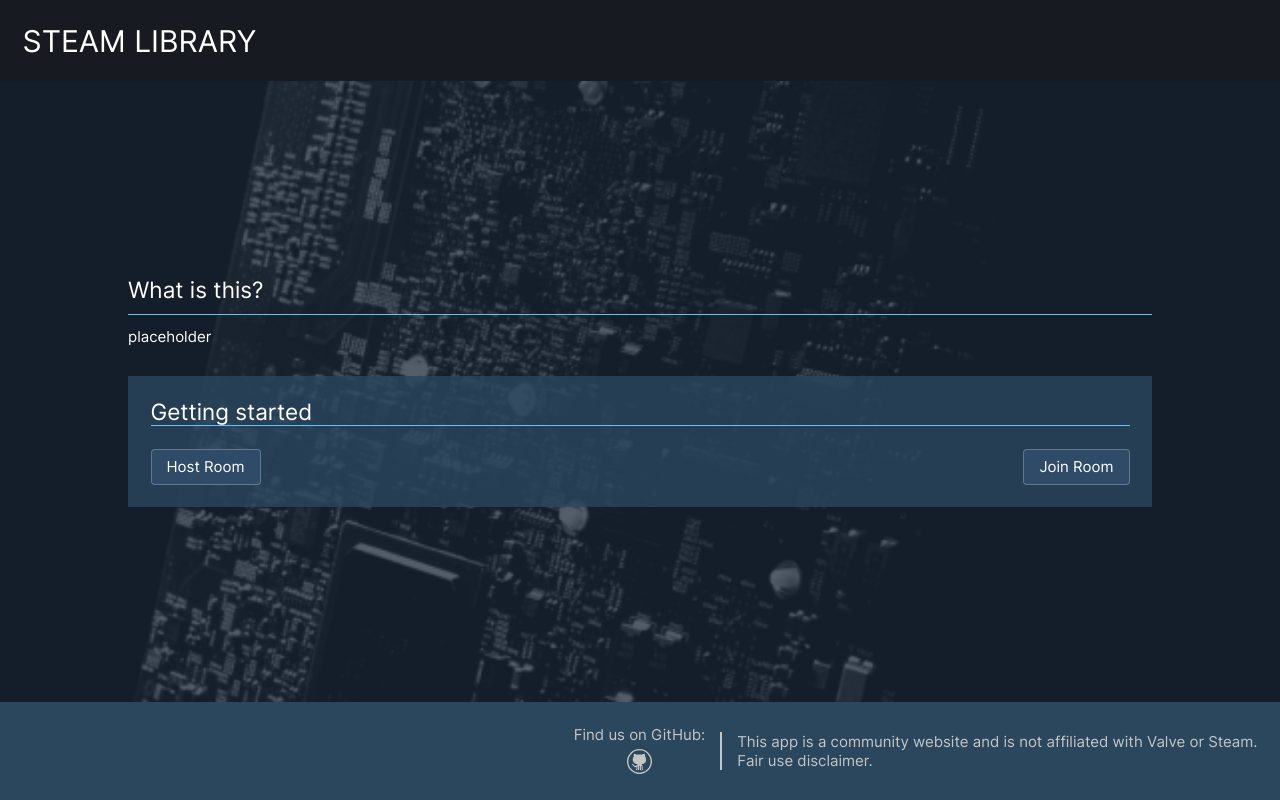
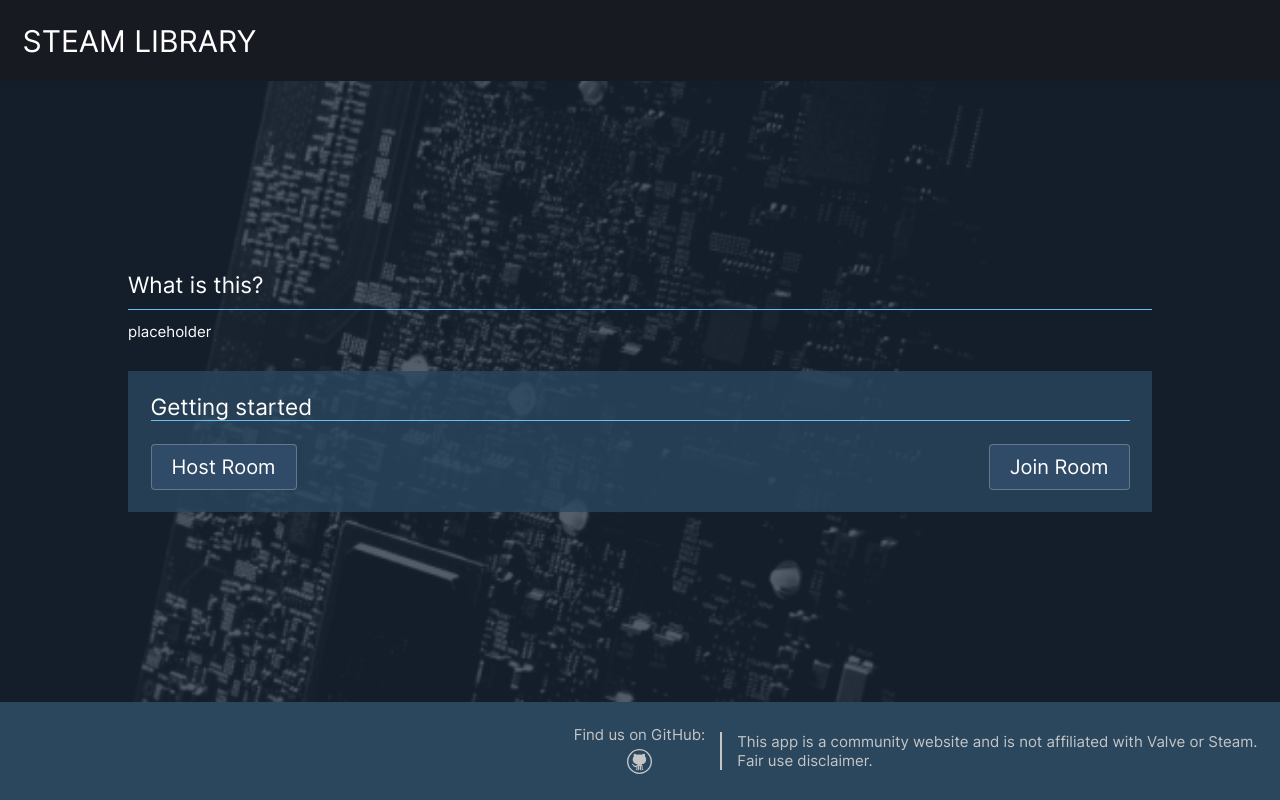
Before and after one commit to TobyLynas/SteamLibraryCompare, a React (Create React App) app in the folder client/: page / in a window 1280 px wide. Built offline with nearby package versions, Linux system fonts and the light colour scheme.

Commit message:
Add button component size variants

```diff
--- a/client/src/components/Button.tsx
+++ b/client/src/components/Button.tsx
@@ -3,12 +3,18 @@ import styles from "../styles/Button.module.css";
 
 interface ButtonProps {
     text: string;
+    variant?: string;
     onClick?: (ev: React.MouseEvent<HTMLButtonElement>) => void;
 }
 
 const Button = (props: ButtonProps) => {
+    let classNames = styles.button;
+    if (props.variant) {
+        classNames += ` ${styles[props.variant]}`;
+    }
+
     return (
-        <button className={styles.button} onClick={props.onClick}>
+        <button className={classNames} onClick={props.onClick}>
             {props.text}
         </button>
     );
--- a/client/src/pages/index.tsx
+++ b/client/src/pages/index.tsx
@@ -13,9 +13,9 @@ const Index = () => (
                 <h2 className={styles.gettingStarted}>Getting started</h2>
                 <div className={styles.alignmentBox}>
                     <Link to="/auth">
-                        <Button text="Host Room" />
+                        <Button text="Host Room" variant="large" />
                     </Link>
-                    <Button text="Join Room" />
+                    <Button text="Join Room" variant="large" />
                 </div>
             </div>
         </div>
--- a/client/src/styles/Button.module.css
+++ b/client/src/styles/Button.module.css
@@ -1,4 +1,5 @@
 .button {
+    align-self: start;
     background-color: var(--theme-button-background);
     border-radius: 0.4rem;
     border: var(--theme-border) 1px solid;
@@ -14,3 +15,12 @@
 .button:active {
     background-color: var(--theme-button-background-active);
 }
+
+.small {
+    composes: button;
+    font-size: 1rem;
+}
+.large {
+    composes: button;
+    font-size: 2rem;
+}
```
